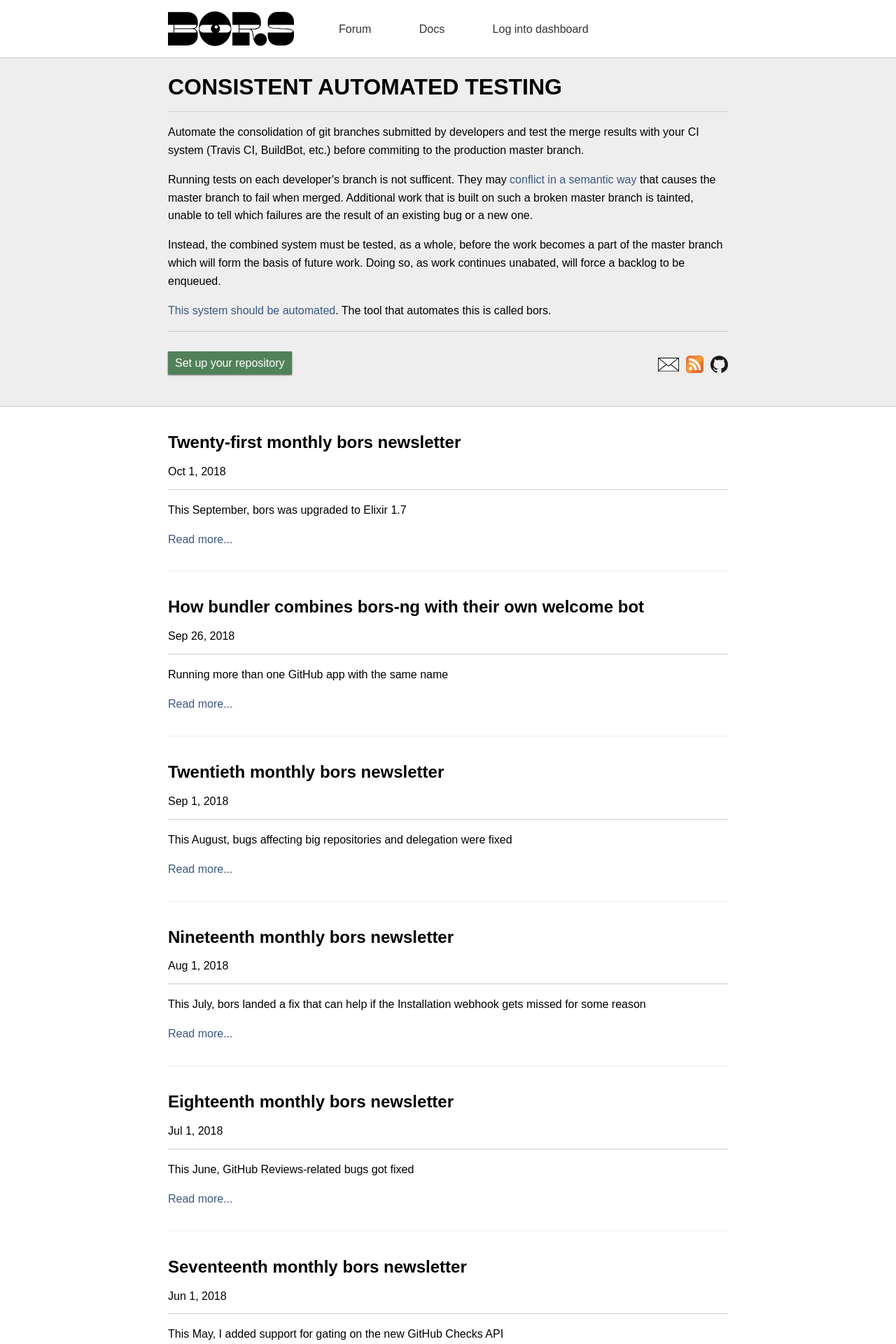
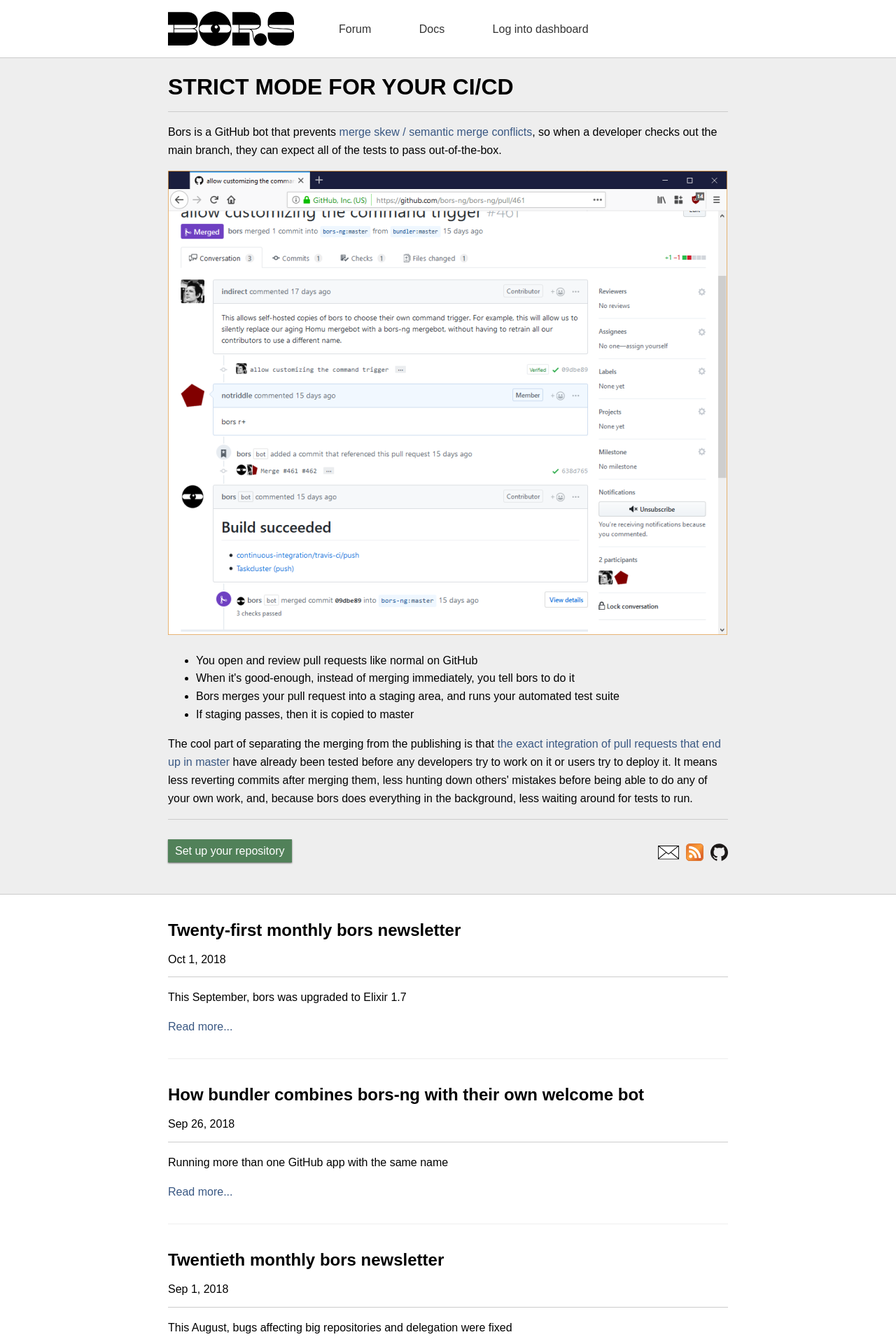
Before and after one commit to bors-ng/bors-ng.github.io, a Jekyll site: the page built from index.html, in a window 1280 px wide. Shown: the top 1920 px of the page at 70% size. Built offline with Jekyll 4.4.1, drawn with Linux system fonts in a browser that asks for light colours; the list of posts is cut into pages by our own code.

Commit message:
Write a new intro piece, with a screenie

```diff
--- a/_layouts/home.html
+++ b/_layouts/home.html
@@ -6,14 +6,16 @@
 body{margin:0;font-family:sans-serif;line-height: 1.62;-ms-text-size-adjust:100%;-webkit-text-size-adjust:100%}
 .wrapper{max-width:800px;margin:16px auto;padding:0 20px}
 .wrapper--mini{margin:8px auto}
-header,nav{border-bottom:solid 1px #CCC;overflow:hidden}
-nav{background-color:#EEE}
+header,.topnav{border-bottom:solid 1px #CCC;overflow:hidden}
+.topnav{background-color:#EEE}
 h1{font-size:2em}
 .header{border-bottom:solid 1px #CCC;margin:0;margin-bottom:7px;padding-bottom:8px}
 .header--allcaps{text-transform:uppercase}
 #header-user,footer,.blog,.toolbar{display:none}
 #header-logo{vertical-align:middle;display:inline-block;height:50px;line-height:50px}
 :link,:visited{text-decoration:none;color:#3A5883}
+.hero-image img{max-width:100%}
+.hero-image{position:relative}
 @media (max-width: 699px) {
   #header-logo {
     width: auto; height: auto;
@@ -61,26 +63,26 @@
 }, false);
 </script>
 
-<nav><div class=wrapper>
+<section class=topnav><div class=wrapper>
 
 {% if paginator.page == 1 %}
 
-<h1 class="header header--allcaps">Consistent Automated Testing</h1>
+<h1 class="header header--allcaps">Strict Mode for your CI/CD</h1>
 
-<p>Automate the consolidation of git branches submitted by developers and test the merge results with your CI system (Travis CI, BuildBot, etc.) before commiting to the production master branch.
+<p>Bors is a GitHub bot that prevents <a href="/essay/2017/02/02/pitch/">merge skew / semantic merge conflicts</a>,
+so when a developer checks out the main branch, they can expect all of the tests to pass out-of-the-box.
 
-<p>Running tests on each developer's branch is not sufficent.
-They may <a href="/essay/2017/02/02/pitch/">conflict in a semantic way</a>
-that causes the master branch to fail when merged.
-Additional work that is built on such a broken master branch is tainted,
-unable to tell which failures are the result of an existing bug or a new one.
+<p class=hero-image><a href="https://github.com/bors-ng/bors-ng/pull/461"><img src="/images/hero-screenshot.png" alt="Here's an example pull request."></a>
 
-<p>Instead, the combined system must be tested, as a whole,
-before the work becomes a part of the master branch which will form the basis of future work.
-Doing so, as work continues unabated, will force a backlog to be enqueued.
+<ul>
+  <li>You open and review pull requests like normal on GitHub</li>
+  <li>When it's good-enough, instead of merging immediately, you tell bors to do it</li>
+  <li>Bors merges your pull request into a staging area, and runs your automated test suite</li>
+  <li>If staging passes, then it is copied to master</li>
+</ul>
 
-<p><a href="http://graydon2.dreamwidth.org/1597.html" title="The not-rocket-science rule of software engineering">This system should be automated</a>.
-The tool that automates this is called bors.
+<p>The cool part of separating the merging from the publishing is that <a href="http://graydon2.dreamwidth.org/1597.html" title="The not-rocket-science rule of software engineering">the exact integration of pull requests that end up in master</a> have already been tested before any developers try to work on it or users try to deploy it.
+It means less reverting commits after merging them, less hunting down others' mistakes before being able to do any of your own work, and, because bors does everything in the background, less waiting around for tests to run.
 
 <footer>
   <div class=toolbar>
@@ -99,7 +101,7 @@
 
 {% endif %}
 
-</div></nav>
+</div></section>
 
   {{ content }}
 
```
Also changed, not shown: images/bors-capture.PNG (deleted), images/hero-screenshot.png (added).
